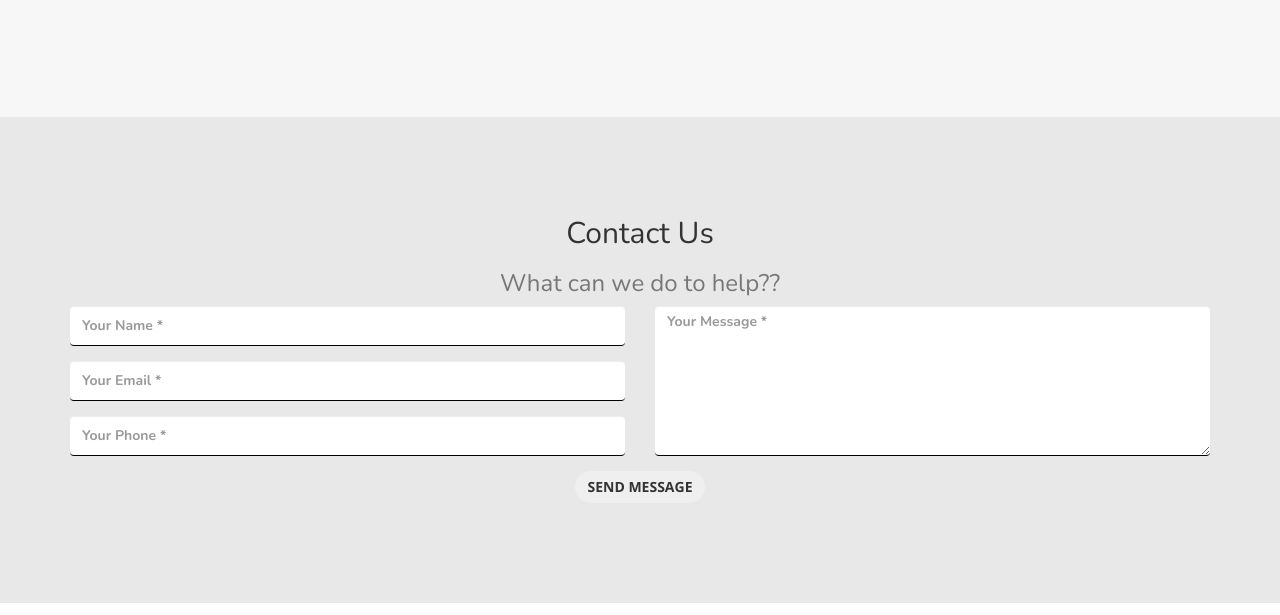
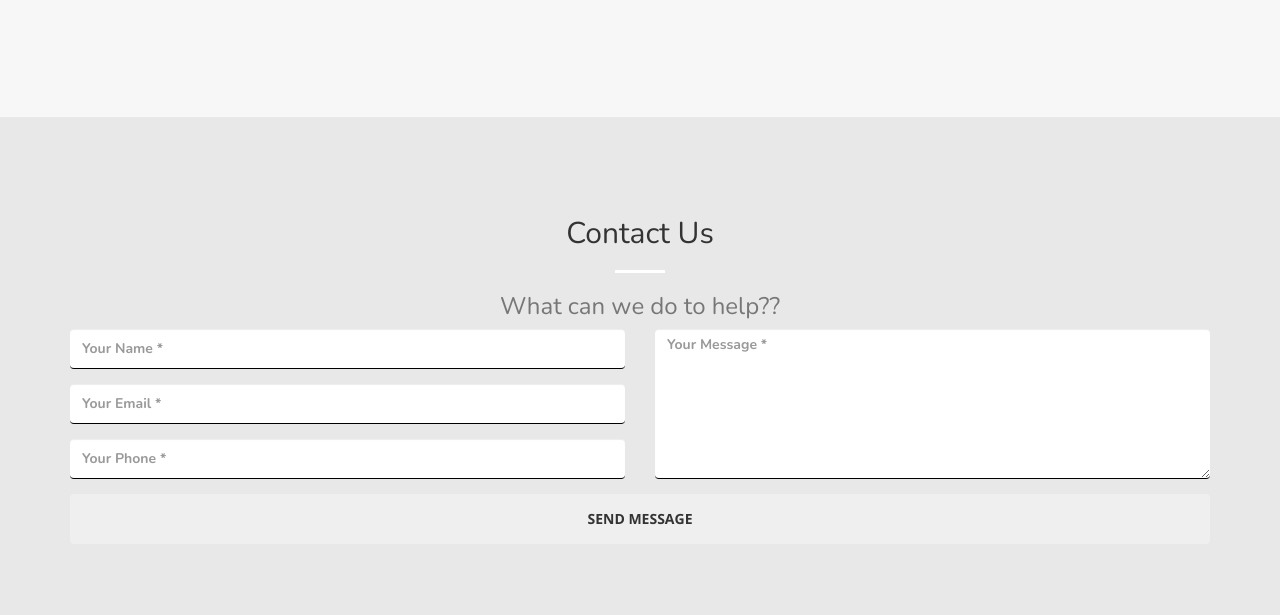
Before and after one commit to wathika/camp, a plain HTML site: page index.html in a window 1280 px wide. Shown: the part 1815-2430 px from the top of the page. Drawn offline with nearby package versions, Linux system fonts and the light colour scheme.

Commit message:
styled form

```diff
--- a/css/creative.css
+++ b/css/creative.css
@@ -427,17 +427,17 @@ fieldset[disabled] .btn-primary.active {
 
 .btn {
     border: 0;
-    border-radius: 300px;
+    width: 100%;
     text-transform: uppercase;
     font-family: 'Open Sans','Helvetica Neue',Arial,sans-serif;
     font-weight: 700;
 }
 
-/*
+
 .btn-xl {
     padding: 15px 30px;
 }
-*/
+
 
 .team-member {
     margin-bottom: 50px;
--- a/index.html
+++ b/index.html
@@ -174,6 +174,7 @@
             <div class="row">
                 <div class="col-lg-12 text-center">
                     <h2 class="section-heading">Contact Us</h2>
+                    <hr>
                     <h3 class="section-subheading text-muted">What can we do to help??</h3>
                 </div>
             </div>
```
